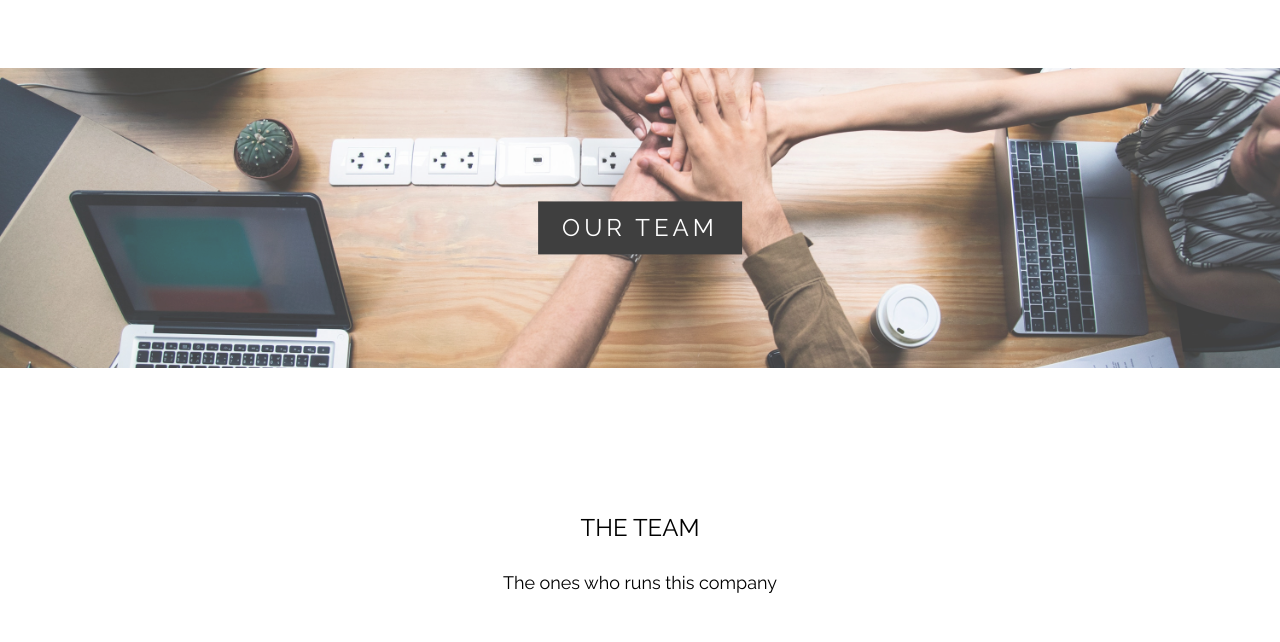
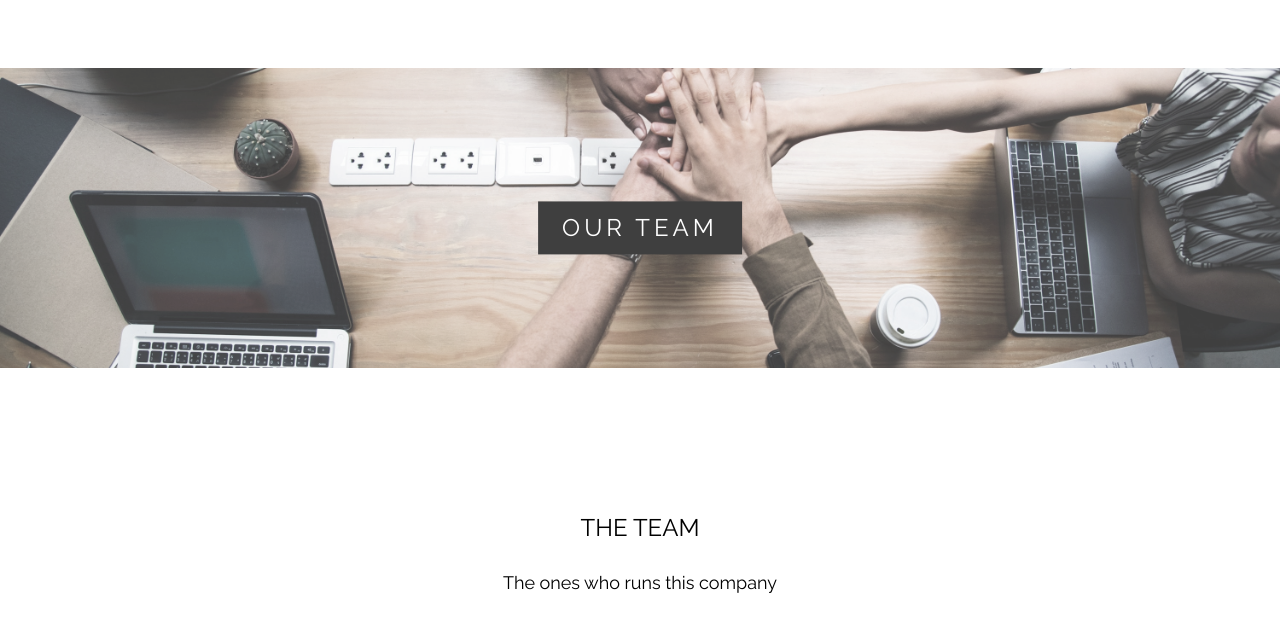
Before and after one commit to abi1271/Accentus, a plain HTML site: page index.html in a window 1280 px wide. Shown: the part 1348-1990 px from the top of the page. Drawn offline with nearby package versions, Linux system fonts and the light colour scheme; some packages are replaced by stand-ins of ours.

Commit message:
Update index.html

```diff
--- a/index.html
+++ b/index.html
@@ -113,7 +113,7 @@ body, html {
 </style>
 
 <!-- Our Team Banner -->
-<div class="bgimg-2 w3-display-container w3-opacity-min">
+<div class="bgimg-2 w3-display-container w3-opacity-min w3-grayscale-min">
   <div class="w3-display-middle" style="white-space:nowrap; margin-top: 10px">
  <span class="w3-center w3-padding-large w3-black w3-xlarge w3-wide w3-animate-opacity">
         OUR <span class="w3-hide-small">TEAM</span></span>
```
